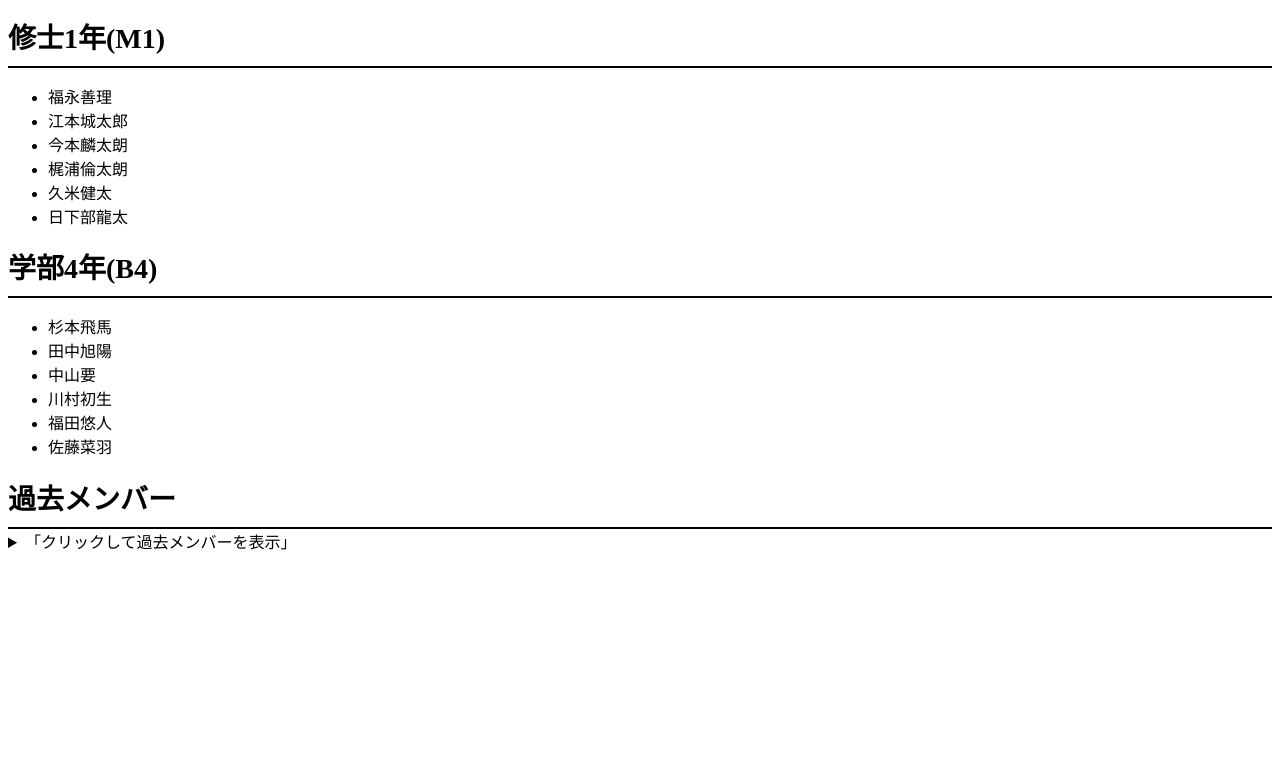
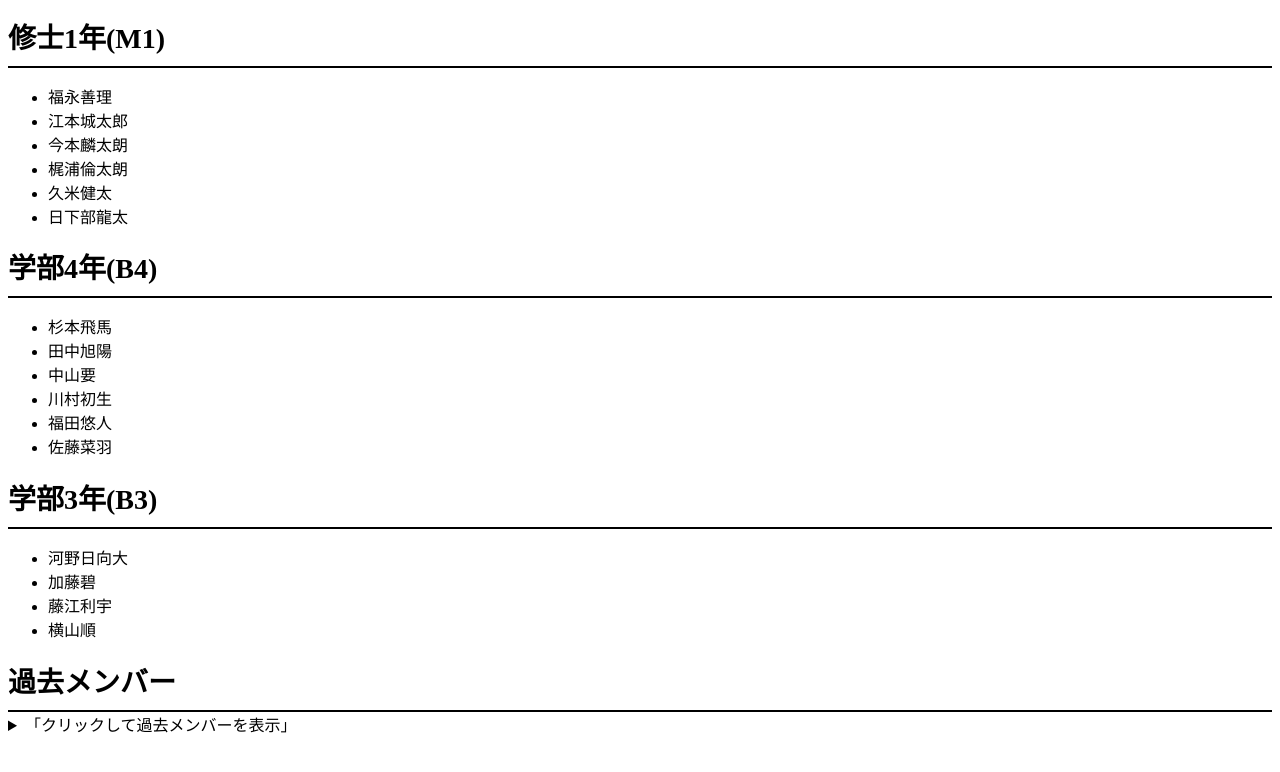
Before and after one commit to tokudai-nishimura-lab/tokudai-nishimura-lab.github.io, a plain HTML site: page members.html in a window 1280 px wide. Shown: the part 645-1417 px from the top of the page. Before the commit the page ends 1278 px from the top, so only its background shows below. Drawn offline with Linux system fonts and the light colour scheme.

Commit message:
Update members.html
2024年度 配属 b3 メンバー一覧の追加

```diff
--- a/members.html
+++ b/members.html
@@ -71,6 +71,16 @@
     </ul>
 
     <div class="title">
+        <h1>学部3年(B3)</h1>
+    </div>
+    <ul>
+        <li>河野日向大</li>
+        <li>加藤碧</li>
+        <li>藤江利宇</li>
+        <li>横山順</li>
+    </ul>
+
+    <div class="title">
         <h1>過去メンバー</h1>
     </div>
     <details>
```
